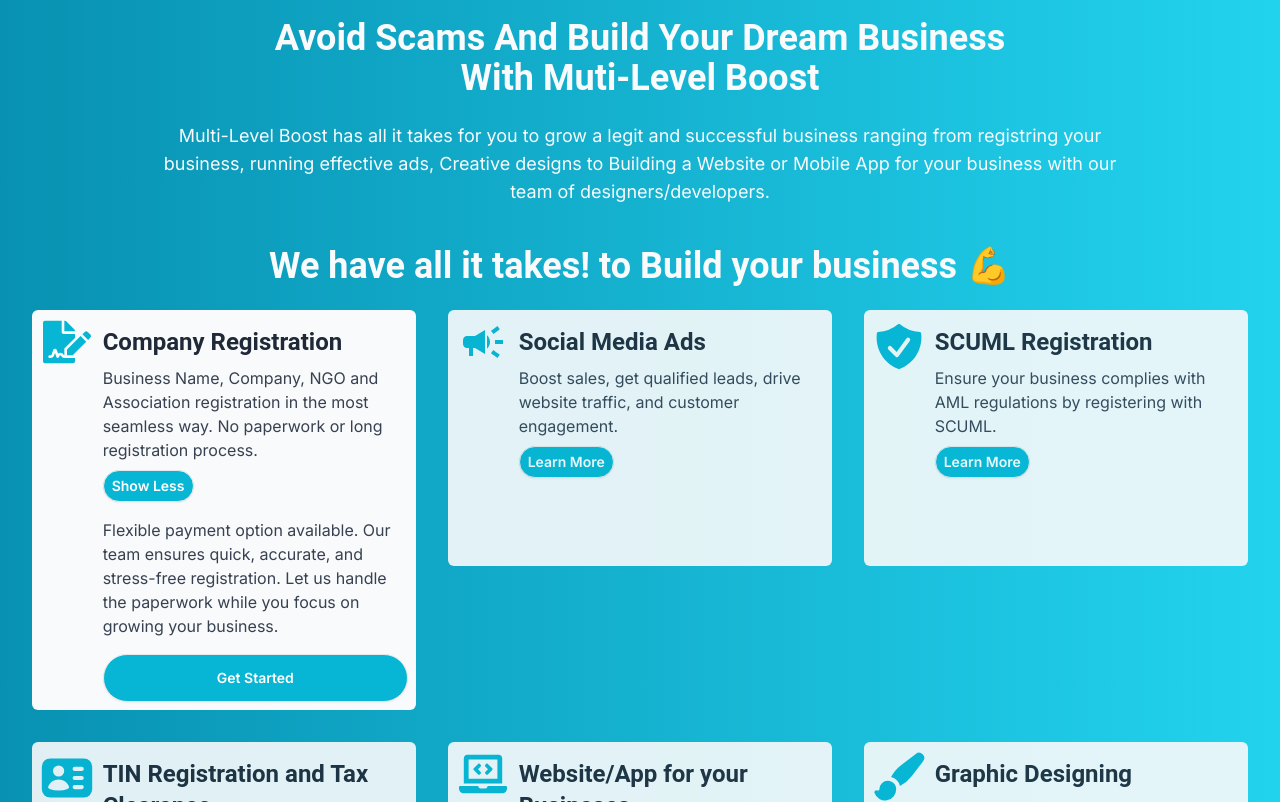
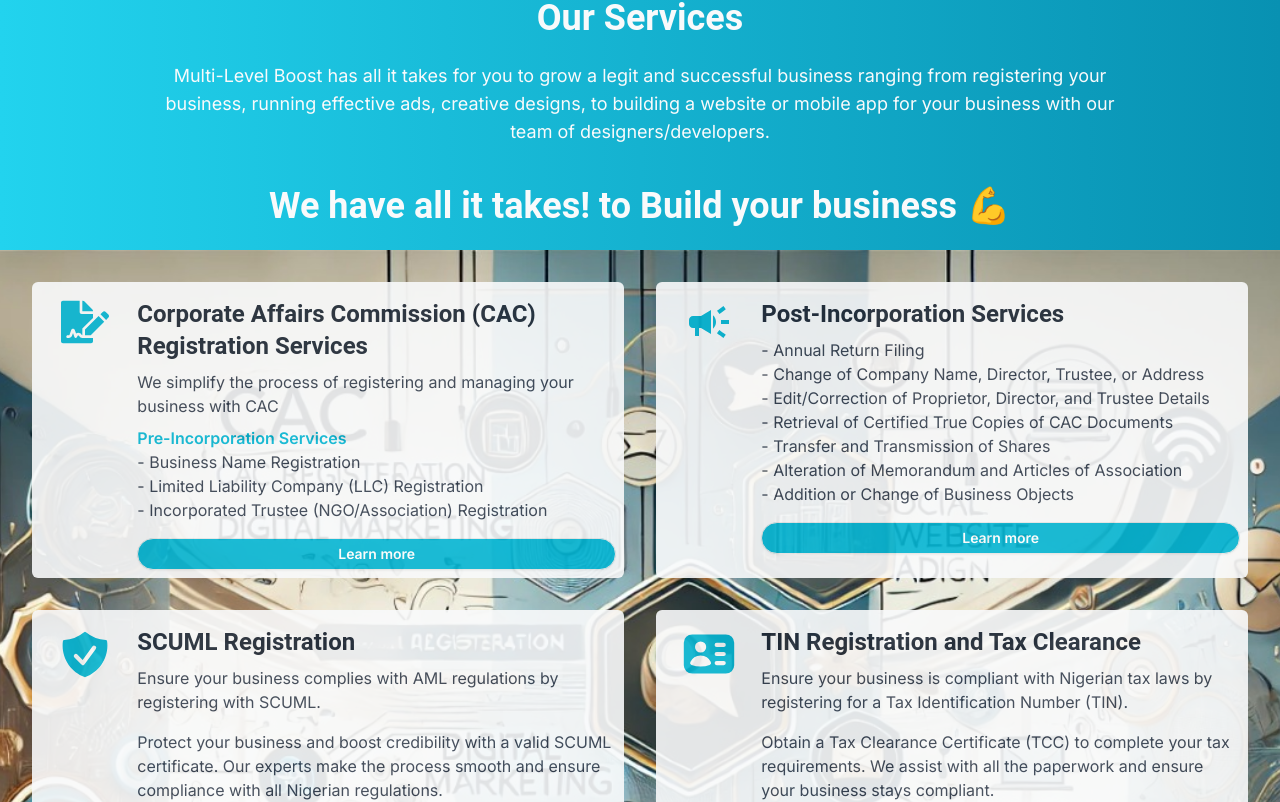
Before and after one commit to elijahkelechi/mlb_frontend, a React (Vite) app: page / in a window 1280 px wide. Shown: the part 838-1640 px from the top of the page. Built offline with nearby package versions, Linux system fonts and the light colour scheme.

Commit message:
I commit

```diff
--- a/src/pages/Home.jsx
+++ b/src/pages/Home.jsx
@@ -1,6 +1,7 @@
 import React, { useState } from "react";
 import landingImage1 from "../assets/landingImage1.webp";
 import landingImage from "../assets/landingImage.webp";
+import serviceSectionImage from "../assets/ServicesImage.jpeg";
 import { Link, Navigate } from "react-router";
 import { useNavigate } from "react-router";
 import { FaFileSignature } from "react-icons/fa";
@@ -19,9 +20,9 @@
   const user = useSelector((state) => state.userState.user);
   const navigate = useNavigate();
   // Function to toggle card expansion
-  const toggleCard = (cardIndex) => {
-    setExpandedCard(expandedCard === cardIndex ? null : cardIndex);
-  };
+  // const toggleCard = (cardIndex) => {
+  //   setExpandedCard(expandedCard === cardIndex ? null : cardIndex);
+  // };
   const handleScrollToTop = () => {
     window.scrollTo(0, 0);
   };
@@ -38,23 +39,44 @@
   const cards = [
     {
       id: 1,
-      title: "Company Registration",
-      shortDescription:
-        "Business Name, Company, NGO and Association registration in the most seamless way. No paperwork or long registration process.",
-      fullDescription:
-        "Flexible payment option available. Our team ensures quick, accurate, and stress-free registration. Let us handle the paperwork while you focus on growing your business.",
+      title: " Corporate Affairs Commission (CAC) Registration Services",
+      shortDescription: (
+        <div>
+          We simplify the process of registering and managing your business with
+          CAC
+          <h1 className="font-bold pt-2 text-cyan-500">
+            Pre-Incorporation Services
+          </h1>
+          <ul>
+            <li> - Business Name Registration</li>
+            <li> - Limited Liability Company (LLC) Registration</li>
+            <li> - Incorporated Trustee (NGO/Association) Registration</li>
+          </ul>
+        </div>
+      ),
       icon: <FaFileSignature className="text-cyan-500 text-5xl" />,
       link: "/CAC_Pre-incoperation",
     },
     {
       id: 2,
-      title: "Social Media Ads",
-      shortDescription:
-        "Boost sales, get qualified leads, drive website traffic, and customer engagement.",
-      fullDescription:
-        "Expand your business reach with Social Media Ad Campaigns designed to inspire action. We help you craft impactful campaigns across Facebook, Instagram, and Google Ads.",
+      title: "Post-Incorporation Services",
+      shortDescription: (
+        <div>
+          <ul>
+            <li> - Annual Return Filing</li>
+            <li> - Change of Company Name, Director, Trustee, or Address</li>
+            <li>
+              - Edit/Correction of Proprietor, Director, and Trustee Details
+            </li>
+            <li> - Retrieval of Certified True Copies of CAC Documents</li>
+            <li> - Transfer and Transmission of Shares </li>
+            <li> - Alteration of Memorandum and Articles of Association</li>
+            <li> - Addition or Change of Business Objects</li>
+          </ul>
+        </div>
+      ),
       icon: <MdCampaign className="text-cyan-500 text-5xl" />,
-      link: "/social_media_ads",
+      link: "/CAC_post_incoperation",
     },
     {
       id: 3,
@@ -99,11 +121,11 @@
   ];
 
   return (
-    <div className="w-full overflow-x-hidden">
+    <div className="w-full overflow-x-hidden ">
       <div className="w-full overflow-x-hidden">
         {/* Image Section with Motion */}
         <motion.div
-          className="h-screen w-full"
+          className="h-screen w-full "
           initial={{ opacity: 0 }}
           animate={{ opacity: 1 }}
           transition={{ duration: 1, ease: "easeInOut" }}
@@ -138,9 +160,11 @@
             Corperate Solutions.
             <p className="text-sm p-4 rounded-md bg-cyan-600 text-gray-50 leading-relaxed md:text-sm lg:text-lg font-sans mt-8 font-semibold">
               At Multi-Level Boost, As a leading{" "}
-              <span className="font-extrabold text-lg">digital marketing </span>
+              <span className="font-extrabold text-lg text-blue-600">
+                digital marketing{" "}
+              </span>
               and{" "}
-              <span className="font-extrabold text-lg">
+              <span className="font-extrabold text-lg text-blue-600">
                 company registration agency
               </span>
               , we are committed to helping businesses of all sizes establish,
@@ -212,34 +236,37 @@
           </div>
         </motion.div>
       </div>
-      <div className=" h-[170rem] md:h-[135rem]  lg:h-[78rem] bg-gradient-to-r from-cyan-600 to-cyan-400">
-        <div className="py-6 md:pt-12">
-          <h1 className="text-xl lg:text-4xl md:2xl px-8 pt-2 lg:px-36 md:px-20  text-center font-heading font-bold text-gray-50">
-            Avoid Scams And Build Your Dream Business <br></br> With Muti-Level
-            Boost
+      <div className="relative py-6 mt-1  bg-gradient-to-r from-cyan-400 to-cyan-600">
+        <h1 className="text-xl lg:text-4xl md:2xl px-8 pt-2 lg:px-36 md:px-20 text-center font-heading font-bold text-gray-50">
+          Our Services
         </h1>
-          <p className=" text-center leading-relaxed text-sm md:text-lg px-6 md:px-24 lg:px-40 text-gray-50 mt-4 md:mt-6 font-sans">
+        <p className="text-center leading-relaxed text-sm md:text-lg px-6 md:px-24 lg:px-40 text-gray-50 mt-4 md:mt-6 font-sans">
           Multi-Level Boost has all it takes for you to grow a legit and
-            successful business ranging from registring your business, running
-            effective ads, Creative designs to Building a Website or Mobile App
+          successful business ranging from registering your business, running
+          effective ads, creative designs, to building a website or mobile app
           for your business with our team of designers/developers.
         </p>
-          <h1 className="text-xl mt-8 lg:text-4xl md:2xl px-8 pt-2 lg:px-36 md:px-20  text-center font-heading font-bold text-gray-50">
+        <h1 className="text-xl mt-8 lg:text-4xl md:2xl px-8 pt-2 lg:px-36 md:px-20 text-center font-heading font-bold text-gray-50">
           We have all it takes! to Build your business 💪
         </h1>
       </div>
-        <div className="cards-div mx-8 grid gap-8 grid-cols-1 lg:grid-cols-3 text-center justify-center">
+      <div className="absolute h-[170rem] md:h-[115rem] lg:h-[70rem]  overflow-hidden">
+        <img
+          className="absolute top-0 left-0 h-full w-full object-cover"
+          src={serviceSectionImage}
+          alt="Landing"
+        />
+
+        <div className="relative mt-8 cards-div mx-8 grid gap-8 grid-cols-1 lg:grid-cols-2 text-center justify-center">
           {cards.map((card, index) => (
             <div
               key={card.id}
-              className={`z-20 div1 px-6 py-6 lg:py-2 md:py-8 md:px-8 lg:px-2 rounded-md bg-gray-50 grid grid-cols-1 lg:grid-cols-12 gap-2 transition-all duration-500 ease-in-out overflow-hidden ${
-                expandedCard === index
-                  ? "lg:h-auto opacity-100"
-                  : "lg:h-64 opacity-90"
-              }`}
+              className={`z-20 div1 px-6 py-6 lg:py-2 md:py-8 md:px-8 lg:px-2 rounded-md bg-gray-50 grid grid-cols-1 lg:grid-cols-12 gap-2 transition-all duration-500 ease-in-out overflow-hidden
+                   "lg:h-auto opacity-90
+              `}
             >
               {/* Left Icon */}
-              <div className="col-span-2 flex flex-col items-center">
+              <div className="col-span-2 lg:mt-2 flex flex-col items-center">
                 {card.icon}
               </div>
 
@@ -249,16 +276,21 @@
                   {card.title}
                 </h1>
                 <p className="text-gray-700">{card.shortDescription}</p>
-                <button
-                  onClick={() => toggleCard(index)}
+                <div className="transition-opacity duration-500 ease-in-out opacity-100 mt-4 z-50">
+                  <p className="text-gray-700">{card.fullDescription}</p>
+                </div>
+                <Link
+                  to={card.link}
+                  // onClick={() => toggleCard(index)}
                   className="flex md:flex btn btn-sm px-2 mt-2 bg-cyan-500 text-white rounded-full hover:bg-gray-800 transition duration-300"
                 >
-                  {expandedCard === index ? "Show Less" : "Learn More"}
-                </button>
+                  {/* {expandedCard === index ? "Show Less" : "Learn More"} */}
+                  Learn more
+                </Link>
 
                 {/* Full Description Section */}
-                {expandedCard === index && (
-                  <div className="transition-opacity duration-500 ease-in-out opacity-100 mt-4">
+                {/* {expandedCard === index && (
+                  <div className="transition-opacity duration-500 ease-in-out opacity-100 mt-4 z-50">
                     <p className="text-gray-700">{card.fullDescription}</p>
                     <Link
                       onClick={handleScrollToTop}
@@ -268,13 +300,14 @@
                       Get Started
                     </Link>
                   </div>
-                )}
+                )} */}
               </div>
             </div>
           ))}
         </div>
       </div>
-      <div className="absolute leading-relaxed  p-8  md:mr-36 text-gray-50 md:p-8 md:pr-36 rounded-r-md top-[210rem] md:top-[180rem] lg:top-[115rem] z-10 bg-gradient-to-r from-cyan-400 to-cyan-600 overflow-x-hidden">
+
+      <div className="absolute leading-relaxed  p-8  md:mr-36 text-gray-50 md:p-8 md:pr-36 rounded-r-md top-[225rem] md:top-[180rem] lg:top-[130rem] z-10 bg-gradient-to-r from-cyan-400 to-cyan-600 overflow-x-hidden">
         <div className="py-4 md:py-16 pb-8">
           <h1 className=" font-heading font-bold text-3xl md:text-4xl text-cyan-50 mt-2 ">
             Not Just Another Advertising Agency{" "}
@@ -308,7 +341,7 @@
           </Link>
         </div>
       </div>
-      <div className="grid place-items-center gap-4 md:gap-8 absolute top-[250rem] md:top-[192rem] lg:top-[122rem] z-40 w-full  md:w-[25rem] md:right-0  ">
+      <div className="grid place-items-center gap-4 md:gap-8 absolute top-[250rem] md:top-[192rem] lg:top-[135rem] z-40 w-full  md:w-[25rem] md:right-0  ">
         <div className="bg-gray-50 text-gray-800 font-bold p-2 md:p-8 text-xl rounded-l-md flex items-center justify-center">
           <span className="relative text-lg md:text-5xl text-cyan-600 font-extrabold">
             <span className="absolute -top-4 -left-8 w-16 h-16 bg-gradient-to-r from-cyan-400 to-cyan-600 rounded-full blur-xl"></span>
@@ -484,7 +517,7 @@
           </div>
         </div>
       </div>
-      <div className="relative mt-[200rem] md:mt-[190rem] lg:mt-[152rem]">
+      <div className="relative mt-[200rem] md:mt-[307rem] lg:mt-[212rem]">
         <Footer />
       </div>
     </div>
```
Also changed, not shown: src/assets/ServicesImage.jpeg (added). Lines whose indentation alone changed are shown as unchanged.
